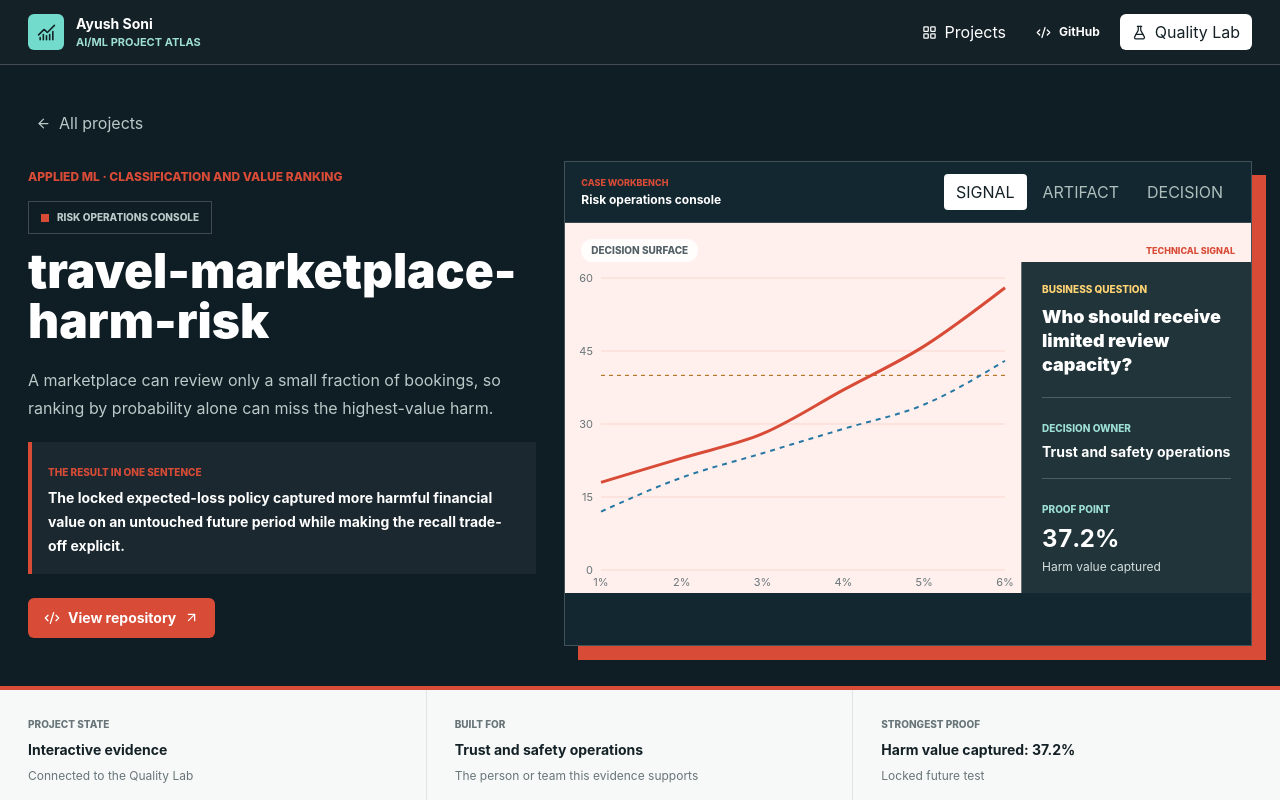
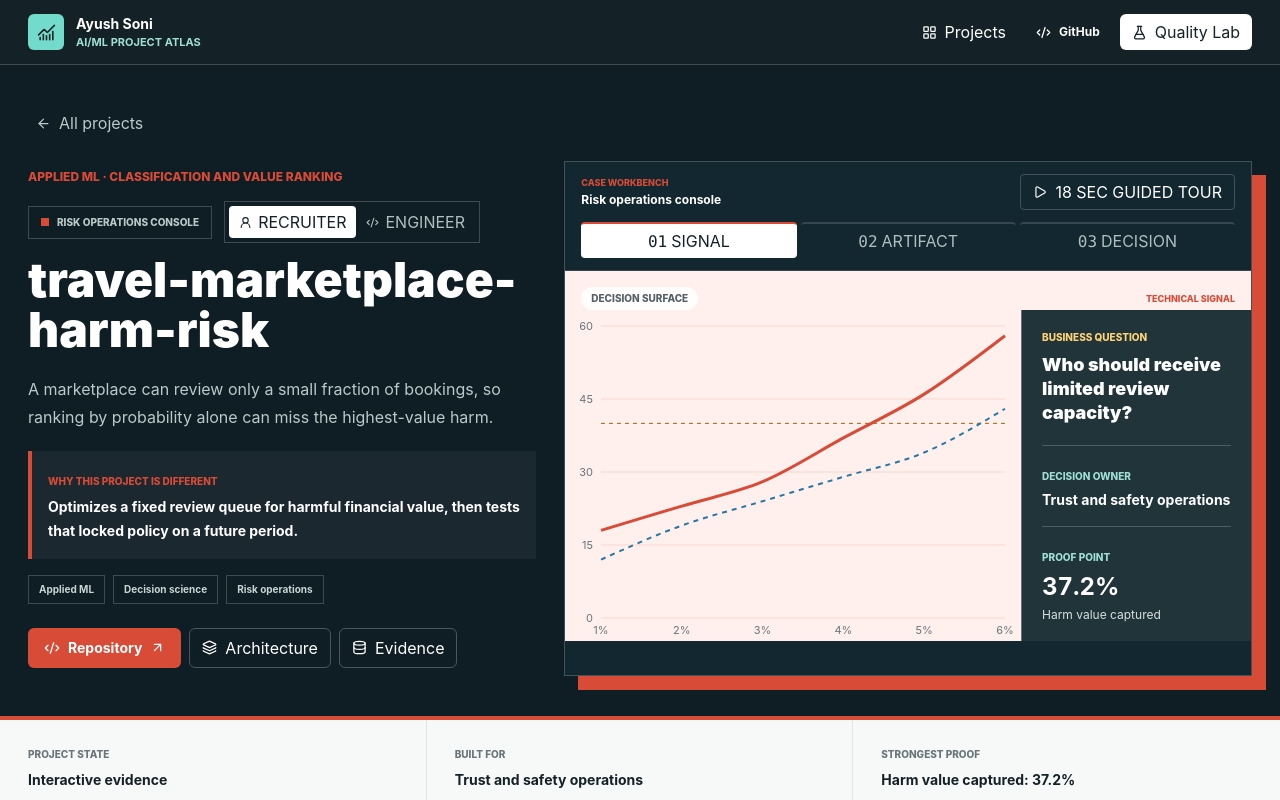
Before and after one commit to Ayush210895/ai-quality-lab, a React (Vite) app: page / in a window 1280 px wide. Both pictures are taken after a click on the button "HARM RISK". Shown: the top 800 px of the page. Built offline with nearby package versions, Linux system fonts and the light colour scheme.

Commit message:
Add guided flagship portfolio journeys

```diff
--- a/src/PortfolioSite.tsx
+++ b/src/PortfolioSite.tsx
@@ -115,6 +115,36 @@ const PROJECT_BUSINESS_QUESTIONS: Record<string, string> = {
   "ai-quality-lab": "Is this model ready for a production decision?",
 };
 
+const FLAGSHIP_NAMES = ["travel-marketplace-harm-risk", "Credit-Risk-MLOps-AWS", "financial-doc-agent"] as const;
+
+const FLAGSHIP_META: Record<(typeof FLAGSHIP_NAMES)[number], { role: string; differentiator: string }> = {
+  "travel-marketplace-harm-risk": {
+    role: "Applied ML decision science",
+    differentiator: "Optimizes a fixed review queue for harmful financial value, then tests that locked policy on a future period.",
+  },
+  "Credit-Risk-MLOps-AWS": {
+    role: "Production ML and MLOps",
+    differentiator: "Treats promotion, approval, serving, and drift monitoring as one controlled model lifecycle.",
+  },
+  "financial-doc-agent": {
+    role: "GenAI and grounded analytics",
+    differentiator: "Routes narrative questions and exact calculations through separate, inspectable evidence paths.",
+  },
+};
+
+const ROLE_FIT: Record<string, string[]> = {
+  "travel-marketplace-harm-risk": ["Applied ML", "Decision science", "Risk operations"],
+  "Credit-Risk-MLOps-AWS": ["MLOps", "Model governance", "API systems"],
+  "financial-doc-agent": ["GenAI", "RAG evaluation", "Agent systems"],
+};
+
+function projectDifferentiator(project: ProjectStory) {
+  if (FLAGSHIP_NAMES.includes(project.name as (typeof FLAGSHIP_NAMES)[number])) {
+    return FLAGSHIP_META[project.name as (typeof FLAGSHIP_NAMES)[number]].differentiator;
+  }
+  return "The case connects technical evidence to an operating decision, while keeping its limitations and next validation step visible.";
+}
+
 function businessQuestion(project: ProjectStory) {
   return PROJECT_BUSINESS_QUESTIONS[project.name] ?? BUSINESS_QUESTIONS[project.visual];
 }
@@ -150,11 +180,6 @@ function ProjectExplorer({ onOpenLab, onSelectProject }: Pick<PortfolioSiteProps
     return matchesGroup && text.includes(query.trim().toLowerCase());
   }), [group, query]);
 
-  const exploreGroup = (nextGroup: ProjectGroup) => {
-    setGroup(nextGroup);
-    document.getElementById("project-explorer")?.scrollIntoView({ behavior: "smooth" });
-  };
-
   return <div className="min-h-screen bg-[#dfe9e6] text-[#142126]">
     <SiteHeader onHome={() => window.scrollTo({ top: 0, behavior: "smooth" })} onOpenLab={onOpenLab} />
     <main>
@@ -165,7 +190,7 @@ function ProjectExplorer({ onOpenLab, onSelectProject }: Pick<PortfolioSiteProps
             <h1 className="mt-3 max-w-3xl text-4xl font-black leading-[1.05] sm:text-5xl lg:text-6xl">Systems you can inspect, question, and operate.</h1>
             <p className="mt-4 max-w-2xl text-sm leading-6 text-[#bed0ce] sm:text-base sm:leading-7">Move through the live signal map, open a system, and trace how model evidence becomes a business decision.</p>
             <div className="mt-6 flex flex-wrap gap-2">
-              <button type="button" className="inline-flex min-h-11 items-center gap-2 rounded-[6px] bg-[#66d8c7] px-4 text-sm font-black text-[#0c1a21]" onClick={() => exploreGroup("Featured")}><LayoutGrid size={17} /> Explore systems</button>
+              <button type="button" className="inline-flex min-h-11 items-center gap-2 rounded-[6px] bg-[#66d8c7] px-4 text-sm font-black text-[#0c1a21]" onClick={() => document.getElementById("flagship-projects")?.scrollIntoView({ behavior: "smooth" })}><LayoutGrid size={17} /> Explore flagships</button>
               <button type="button" className="inline-flex min-h-11 items-center gap-2 rounded-[6px] border border-white/30 bg-white/5 px-4 text-sm font-bold text-white hover:bg-white/10" onClick={onOpenLab}><FlaskConical size={17} /> Test a model</button>
             </div>
             <div className="mt-7 grid max-w-xl grid-cols-3 border-t border-white/20 pt-4">
@@ -177,6 +202,8 @@ function ProjectExplorer({ onOpenLab, onSelectProject }: Pick<PortfolioSiteProps
           <AtlasSignalField onSelectProject={onSelectProject} />
         </div>
       </section>
+
+      <FlagshipProjects onSelectProject={onSelectProject} />
 
       <section className="sticky top-16 z-20 border-b border-[#b7c9c5] bg-[#e8f0ee]/95 shadow-[0_8px_22px_rgba(12,26,33,.08)]">
         <div className="mx-auto flex max-w-[1500px] flex-col gap-3 px-4 py-3 md:px-7 lg:flex-row lg:items-center lg:justify-between">
@@ -196,6 +223,30 @@ function ProjectExplorer({ onOpenLab, onSelectProject }: Pick<PortfolioSiteProps
       </section>
     </main>
   </div>;
+}
+
+function FlagshipProjects({ onSelectProject }: { onSelectProject: (project: ProjectStory) => void }) {
+  const flagships = FLAGSHIP_NAMES.map((name) => projectStories.find((project) => project.name === name)).filter((project): project is ProjectStory => Boolean(project));
+  return <section id="flagship-projects" className="border-b border-[#172a31] bg-[#10242b] text-white">
+    <div className="mx-auto max-w-[1500px] px-4 py-9 md:px-7 lg:py-12">
+      <div className="mb-7 grid gap-3 md:grid-cols-[1fr_430px] md:items-end">
+        <div><p className="text-xs font-extrabold uppercase text-[#66d8c7]">Flagship Three</p><h2 className="mt-1 text-3xl font-black sm:text-4xl">Three systems. Three kinds of leadership.</h2></div>
+        <p className="text-sm leading-6 text-[#aebfbd]">Start here for the clearest evidence of applied modeling, production discipline, and grounded AI system design.</p>
+      </div>
+      <div className="grid gap-4 xl:grid-cols-3">
+        {flagships.map((project, index) => {
+          const meta = FLAGSHIP_META[project.name as (typeof FLAGSHIP_NAMES)[number]];
+          return <article key={project.name} className="group grid min-h-[390px] grid-rows-[auto_auto_1fr_auto] overflow-hidden border border-white/15 bg-[#152f37] transition-transform hover:-translate-y-1" style={{ borderTop: `5px solid ${project.accent}` }}>
+            <div className="flex items-center justify-between border-b border-white/10 px-5 py-4"><span className="font-mono text-sm font-black" style={{ color: project.accent }}>0{index + 1}</span><span className="text-[10px] font-extrabold uppercase text-[#9fb4b2]">{meta.role}</span></div>
+            <div className="h-32 overflow-hidden"><VisualStage project={project} compact /></div>
+            <div className="p-5"><h3 className="break-words text-xl font-black leading-tight">{project.name}</h3><p className="mt-3 text-sm leading-6 text-[#c7d4d2]">{businessQuestion(project)}</p><div className="mt-4 border-l-4 bg-white/5 p-3" style={{ borderColor: project.accent }}><span className="text-[9px] font-extrabold uppercase" style={{ color: project.accent }}>Why this is different</span><p className="mt-1 text-xs leading-5 text-[#d9e1e0]">{meta.differentiator}</p></div></div>
+            <div className="flex items-center justify-between gap-3 border-t border-white/10 px-5 py-4"><span className="text-xs text-[#9fb4b2]">{project.metrics[0].label}: <strong className="text-white">{project.metrics[0].value}</strong></span><button type="button" className="inline-flex min-h-10 items-center gap-2 rounded-[6px] px-3 text-xs font-black text-white" style={{ backgroundColor: project.accent }} onClick={() => onSelectProject(project)}>Open case <ArrowRight size={15} /></button></div>
+          </article>;
+        })}
+      </div>
+      <button type="button" className="mt-7 inline-flex min-h-10 items-center gap-2 text-xs font-extrabold text-[#9edfd5]" onClick={() => document.getElementById("project-explorer")?.scrollIntoView({ behavior: "smooth" })}><LayoutGrid size={15} /> Browse the complete project atlas</button>
+    </div>
+  </section>;
 }
 
 function AtlasStat({ value, label, color }: { value: string; label: string; color: string }) {
@@ -300,7 +351,13 @@ function ProjectTile({ project, onSelect }: { project: ProjectStory; onSelect: (
 
 function ProjectPage({ project, onBack, onOpenLab, onSelectProject }: { project: ProjectStory; onBack: () => void; onOpenLab: () => void; onSelectProject: (project: ProjectStory) => void }) {
   const [section, setSection] = useState<"overview" | "architecture" | "evidence">("overview");
-  useEffect(() => setSection("overview"), [project.slug]);
+  const [audience, setAudience] = useState<"recruiter" | "engineer">("recruiter");
+  useEffect(() => { setSection("overview"); setAudience("recruiter"); }, [project.slug]);
+  const roleFit = ROLE_FIT[project.name] ?? [projectGroup(project), project.family, "Decision support"];
+  const openSection = (nextSection: "overview" | "architecture" | "evidence") => {
+    setSection(nextSection);
+    window.requestAnimationFrame(() => document.getElementById("project-detail")?.scrollIntoView({ behavior: "smooth" }));
+  };
   const related = projectStories.filter((candidate) => candidate.name !== project.name && (projectGroup(candidate) === projectGroup(project) || candidate.visual === project.visual)).slice(0, 3);
   return <div className="min-h-screen bg-[#f4f7f6] text-[#142126]" style={{ "--project-accent": project.accent, "--project-soft": project.soft } as CSSProperties}>
     <SiteHeader onHome={onBack} onOpenLab={onOpenLab} light />
@@ -311,11 +368,10 @@ function ProjectPage({ project, onBack, onOpenLab, onSelectProject }: { project:
           <div className="mt-5 grid gap-7 lg:grid-cols-[minmax(0,.85fr)_minmax(480px,1.15fr)] lg:items-stretch">
             <div className="flex flex-col justify-center py-2">
               <p className="text-xs font-extrabold uppercase" style={{ color: project.accent }}>{projectGroup(project)} · {project.family}</p>
-              <span className="mt-4 inline-flex w-fit items-center border border-white/20 px-3 py-2 text-[10px] font-extrabold uppercase text-[#b9cac8]"><span className="mr-2 h-2 w-2" style={{ backgroundColor: project.accent }} />{THEME_LABELS[project.visual]}</span>
+              <div className="mt-4 flex flex-wrap items-center gap-3"><span className="inline-flex w-fit items-center border border-white/20 px-3 py-2 text-[10px] font-extrabold uppercase text-[#b9cac8]"><span className="mr-2 h-2 w-2" style={{ backgroundColor: project.accent }} />{THEME_LABELS[project.visual]}</span><div className="flex border border-white/20 p-1" role="group" aria-label="Choose case-study audience"><button type="button" aria-pressed={audience === "recruiter"} className={`inline-flex min-h-8 items-center gap-1.5 rounded-[4px] px-2.5 text-[10px] font-extrabold uppercase ${audience === "recruiter" ? "bg-white text-[#142126]" : "text-[#aebfbd]"}`} onClick={() => setAudience("recruiter")}><UserRound size={13} /> Recruiter</button><button type="button" aria-pressed={audience === "engineer"} className={`inline-flex min-h-8 items-center gap-1.5 rounded-[4px] px-2.5 text-[10px] font-extrabold uppercase ${audience === "engineer" ? "bg-white text-[#142126]" : "text-[#aebfbd]"}`} onClick={() => setAudience("engineer")}><Code2 size={13} /> Engineer</button></div></div>
               <h1 className="mt-3 break-words text-4xl font-black leading-[1.04] sm:text-5xl">{project.name}</h1>
-              <p className="mt-5 max-w-2xl text-base leading-7 text-[#b9cac8]">{project.problem}</p>
-              <div className="mt-5 border-l-4 bg-white/5 p-4" style={{ borderColor: project.accent }}><span className="text-[10px] font-extrabold uppercase" style={{ color: project.accent }}>The result in one sentence</span><p className="mt-1 text-sm font-bold leading-6 text-white">{project.outcome}</p></div>
-              <div className="mt-6 flex flex-wrap gap-2"><a className="inline-flex min-h-10 items-center gap-2 rounded-[6px] px-4 text-sm font-bold text-white" style={{ backgroundColor: project.accent }} href={project.repoUrl} target="_blank" rel="noreferrer"><Code2 size={16} /> View repository <ArrowUpRight size={15} /></a>{project.name === "ai-quality-lab" && <button type="button" className="inline-flex min-h-10 items-center gap-2 rounded-[6px] border border-[#9baba8] bg-white px-4 text-sm font-bold" onClick={onOpenLab}><FlaskConical size={16} /> Open live lab</button>}</div>
+              {audience === "recruiter" ? <><p className="mt-5 max-w-2xl text-base leading-7 text-[#b9cac8]">{project.problem}</p><div className="mt-5 border-l-4 bg-white/5 p-4" style={{ borderColor: project.accent }}><span className="text-[10px] font-extrabold uppercase" style={{ color: project.accent }}>Why this project is different</span><p className="mt-1 text-sm font-bold leading-6 text-white">{projectDifferentiator(project)}</p></div><div className="mt-4 flex flex-wrap gap-2">{roleFit.map((role) => <span key={role} className="border border-white/20 px-2.5 py-1.5 text-[10px] font-bold text-[#c9d6d4]">{role}</span>)}</div></> : <><p className="mt-5 max-w-2xl text-base leading-7 text-[#b9cac8]">{project.approach}</p><div className="mt-5 border-l-4 bg-white/5 p-4" style={{ borderColor: project.accent }}><span className="text-[10px] font-extrabold uppercase" style={{ color: project.accent }}>Engineering boundary</span><p className="mt-1 text-sm font-bold leading-6 text-white">{project.boundary}</p></div><div className="mt-4 flex flex-wrap gap-2">{project.stack.slice(0, 5).map((item) => <span key={item} className="border border-white/20 px-2.5 py-1.5 text-[10px] font-bold text-[#c9d6d4]">{item}</span>)}</div></>}
+              <div className="mt-6 flex flex-wrap gap-2"><a className="inline-flex min-h-10 items-center gap-2 rounded-[6px] px-4 text-sm font-bold text-white" style={{ backgroundColor: project.accent }} href={project.repoUrl} target="_blank" rel="noreferrer"><Code2 size={16} /> Repository <ArrowUpRight size={15} /></a><button type="button" className="inline-flex min-h-10 items-center gap-2 rounded-[6px] border border-white/25 px-3 text-xs font-bold text-white hover:bg-white/10" onClick={() => openSection("architecture")}><Layers3 size={15} /> Architecture</button><button type="button" className="inline-flex min-h-10 items-center gap-2 rounded-[6px] border border-white/25 px-3 text-xs font-bold text-white hover:bg-white/10" onClick={() => openSection("evidence")}><Database size={15} /> Evidence</button>{project.name === "ai-quality-lab" && <button type="button" className="inline-flex min-h-10 items-center gap-2 rounded-[6px] border border-[#9baba8] bg-white px-4 text-sm font-bold text-[#142126]" onClick={onOpenLab}><FlaskConical size={16} /> Live demo</button>}</div>
             </div>
             <CaseArtifactDeck project={project} />
           </div>
@@ -342,7 +398,7 @@ function ProjectPage({ project, onBack, onOpenLab, onSelectProject }: { project:
         </div>
       </section>
 
-      <section className="mx-auto max-w-[1500px] px-4 py-8 md:px-7 lg:py-12">
+      <section id="project-detail" className="mx-auto max-w-[1500px] scroll-mt-24 px-4 py-8 md:px-7 lg:py-12">
         <div className="mb-7 flex gap-1 border-b border-[#ccd7d5]" role="tablist" aria-label="Project detail sections">
           {(["overview", "architecture", "evidence"] as const).map((item) => <button key={item} type="button" role="tab" aria-selected={section === item} className={`min-h-11 min-w-0 flex-1 border-b-[3px] px-1 text-center text-[11px] font-extrabold uppercase sm:flex-none sm:px-4 sm:text-xs ${section === item ? "text-[#142126]" : "border-transparent text-[#687579]"}`} style={section === item ? { borderColor: project.accent } : undefined} onClick={() => setSection(item)}>{item}</button>)}
         </div>
@@ -399,12 +455,25 @@ const PROJECT_IMAGES: Partial<Record<string, { src: string; alt: string; caption
 
 function CaseArtifactDeck({ project }: { project: ProjectStory }) {
   const [view, setView] = useState<"signal" | "artifact" | "decision">("signal");
-  useEffect(() => setView("signal"), [project.slug]);
-  return <section className="case-workbench min-h-[560px] overflow-hidden border border-white/20 bg-[#12272f] shadow-[14px_14px_0_var(--project-accent)] lg:min-h-[430px]">
-    <div className="flex items-center justify-between gap-3 border-b border-white/15 px-3 py-3 sm:px-4">
-      <div><span className="block text-[9px] font-extrabold uppercase" style={{ color: project.accent }}>Case workbench</span><strong className="mt-0.5 block text-xs text-white">{THEME_LABELS[project.visual]}</strong></div>
-      <div className="flex gap-1" role="tablist" aria-label="Case views">
-        {(["signal", "artifact", "decision"] as const).map((item) => <button key={item} type="button" role="tab" aria-selected={view === item} className={`min-h-9 rounded-[4px] px-2.5 text-[9px] font-extrabold uppercase sm:px-3 sm:text-[10px] ${view === item ? "bg-white text-[#142126]" : "text-[#aebfbd] hover:bg-white/10"}`} onClick={() => setView(item)}>{item}</button>)}
+  const [tourIndex, setTourIndex] = useState(-1);
+  const views = ["signal", "artifact", "decision"] as const;
+  useEffect(() => { setView("signal"); setTourIndex(-1); }, [project.slug]);
+  useEffect(() => {
+    if (tourIndex < 0) return;
+    setView(views[tourIndex]);
+    const timer = window.setTimeout(() => setTourIndex((index) => index === views.length - 1 ? -1 : index + 1), 6000);
+    return () => window.clearTimeout(timer);
+  }, [tourIndex]);
+  const selectView = (nextView: (typeof views)[number]) => { setTourIndex(-1); setView(nextView); };
+  const startTour = () => {
+    if (window.matchMedia?.("(prefers-reduced-motion: reduce)").matches) { setView("artifact"); return; }
+    setTourIndex(0);
+  };
+  return <section className="case-workbench min-h-[610px] overflow-hidden border border-white/20 bg-[#12272f] shadow-[14px_14px_0_var(--project-accent)] lg:min-h-[470px]">
+    <div className="border-b border-white/15 px-3 py-3 sm:px-4">
+      <div className="flex flex-wrap items-center justify-between gap-3"><div><span className="block text-[9px] font-extrabold uppercase" style={{ color: project.accent }}>Case workbench</span><strong className="mt-0.5 block text-xs text-white">{THEME_LABELS[project.visual]}</strong></div><button type="button" className="inline-flex min-h-9 items-center gap-2 rounded-[4px] border border-white/20 px-3 text-[10px] font-extrabold uppercase text-white hover:bg-white/10" onClick={startTour}>{tourIndex >= 0 ? <RotateCcw size={14} /> : <Play size={14} />}{tourIndex >= 0 ? "Restart tour" : "18 sec guided tour"}</button></div>
+      <div className="mt-3 grid grid-cols-3 gap-1" role="tablist" aria-label="Case views">
+        {views.map((item, index) => <button key={item} type="button" role="tab" aria-selected={view === item} className={`min-h-9 rounded-[4px] border-t-2 px-2 text-[9px] font-extrabold uppercase sm:text-[10px] ${view === item ? "bg-white text-[#142126]" : "border-white/15 text-[#aebfbd] hover:bg-white/10"}`} style={view === item ? { borderColor: project.accent } : undefined} onClick={() => selectView(item)}><span aria-hidden="true" className="mr-1 font-mono">0{index + 1}</span>{item}</button>)}
       </div>
     </div>
     <div className="h-[500px] lg:h-[370px]">
```
Also changed, not shown: 9 other files (tests, documents, lock files or other folders).
